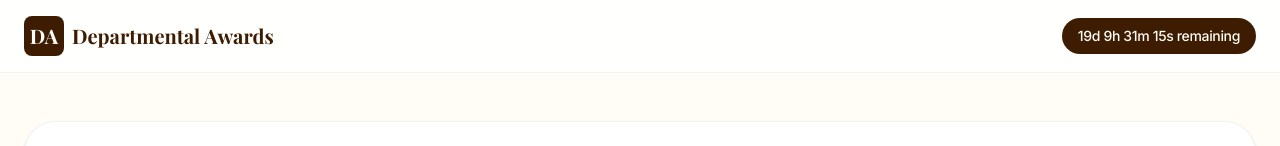
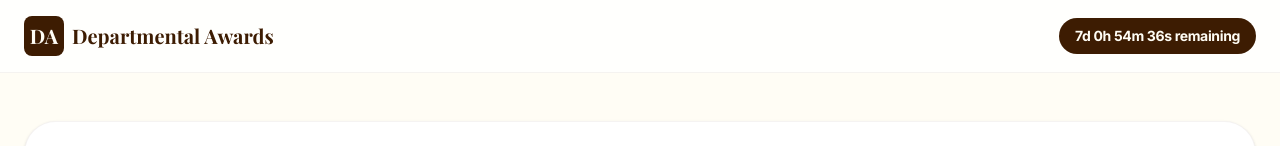
Before and after one commit to fasholatolulope3/voting_page, a Vue app: page /category/1 in a window 1280 px wide. Shown: the top 146 px of the page. Built offline with nearby package versions, Linux system fonts and the light colour scheme.

Commit message:
Implement 7-day voting deadline and view-only mode

```diff
--- a/src/components/CartBanner.vue
+++ b/src/components/CartBanner.vue
@@ -1,8 +1,10 @@
 <script setup>
 import { useCartStore } from '../stores/cart';
+import { useDeadlineStore } from '../stores/deadline';
 import { useRouter } from 'vue-router';
 
 const cartStore = useCartStore();
+const deadlineStore = useDeadlineStore();
 const router = useRouter();
 
 const proceedToPreview = () => {
@@ -12,7 +14,7 @@ const proceedToPreview = () => {
 
 <template>
   <div
-    v-show="cartStore.totalVotes > 0"
+    v-show="cartStore.totalVotes > 0 && !deadlineStore.isExpired"
     class="fixed bottom-6 left-1/2 -translate-x-1/2 z-50 bg-[#1a1a1a] shadow-2xl rounded-full px-8 py-4 flex items-center justify-between gap-8 md:gap-16 w-[90%] max-w-2xl border border-white/10 backdrop-blur-md transition-all duration-300 transform translate-y-0"
   >
     <div class="flex items-center gap-8">
--- a/src/components/CountdownTimer.vue
+++ b/src/components/CountdownTimer.vue
@@ -1,44 +1,23 @@
 <script setup>
-import { ref, onMounted, onUnmounted } from 'vue';
+import { onMounted, onUnmounted } from 'vue';
+import { useDeadlineStore } from '../stores/deadline';
 
-const targetDate = new Date();
-targetDate.setDate(targetDate.getDate() + 19);
-targetDate.setHours(targetDate.getHours() + 9);
-targetDate.setMinutes(targetDate.getMinutes() + 31);
-targetDate.setSeconds(targetDate.getSeconds() + 20);
+const deadlineStore = useDeadlineStore();
 
-const timeLeft = ref('');
-
-const updateCountdown = () => {
-  const now = new Date().getTime();
-  const distance = targetDate.getTime() - now;
-
-  if (distance < 0) {
-    timeLeft.value = 'EXPIRED';
-    return;
-  }
-
-  const days = Math.floor(distance / (1000 * 60 * 60 * 24));
-  const hours = Math.floor((distance % (1000 * 60 * 60 * 24)) / (1000 * 60 * 60));
-  const minutes = Math.floor((distance % (1000 * 60 * 60)) / (1000 * 60));
-  const seconds = Math.floor((distance % (1000 * 60)) / 1000);
-
-  timeLeft.value = `${days}d ${hours}h ${minutes}m ${seconds}s remaining`;
-};
-
-let timer;
 onMounted(() => {
-  updateCountdown();
-  timer = setInterval(updateCountdown, 1000);
+  deadlineStore.initTimer();
 });
 
 onUnmounted(() => {
-  clearInterval(timer);
+  deadlineStore.cleanupTimer();
 });
 </script>
 
 <template>
-  <div class="bg-chocolate text-cream px-4 py-2 rounded-full text-sm font-medium tracking-tight">
-    {{ timeLeft }}
+  <div :class="[
+    'px-4 py-2 rounded-full text-sm font-bold tracking-tight transition-colors',
+    deadlineStore.isExpired ? 'bg-red-500 text-white shadow-inner' : 'bg-chocolate text-cream'
+  ]">
+    {{ deadlineStore.timeLeftString }}
   </div>
 </template>
--- a/src/components/NomineeCard.vue
+++ b/src/components/NomineeCard.vue
@@ -16,10 +16,12 @@ const props = defineProps({
 });
 
 import { useAdminStore } from '../stores/admin';
+import { useDeadlineStore } from '../stores/deadline';
 
 const route = useRoute();
 const cartStore = useCartStore();
 const adminStore = useAdminStore();
+const deadlineStore = useDeadlineStore();
 const categoryId = computed(() => Number(route.params.id));
 
 const quantity = computed(() =>
@@ -81,7 +83,7 @@ const displayVotes = computed(() => {
       </div>
 
       <!-- Vote quantity selector matching the design -->
-      <div class="bg-chocolate/5 rounded-full flex items-center p-2 relative">
+      <div v-if="!deadlineStore.isExpired" class="bg-chocolate/5 rounded-full flex items-center p-2 relative">
         <button
           @click="decrement"
           :disabled="quantity === 0"
@@ -108,6 +110,10 @@ const displayVotes = computed(() => {
           </svg>
         </button>
       </div>
+
+      <div v-else class="bg-red-50 text-red-500 text-center rounded-full py-3 font-bold text-sm border border-red-100 uppercase tracking-widest">
+        Voting Closed
+      </div>
     </div>
   </div>
 </template>
--- /dev/null
+++ b/src/stores/deadline.js
@@ -0,0 +1,53 @@
+import { defineStore } from 'pinia';
+import { ref, onMounted, onUnmounted } from 'vue';
+
+export const useDeadlineStore = defineStore('deadline', () => {
+  // Hardcoded deadline: 7 days from March 4, 2026 -> March 11, 2026 12:30:00 UTC+1
+  const targetDate = new Date('2026-03-11T12:30:00+01:00');
+
+  const isExpired = ref(false);
+  const timeLeftString = ref('');
+  let timer = null;
+
+  const updateCountdown = () => {
+    const now = new Date().getTime();
+    const distance = targetDate.getTime() - now;
+
+    if (distance <= 0) {
+      isExpired.value = true;
+      timeLeftString.value = 'VOTING CONCLUDED';
+      if (timer) clearInterval(timer);
+      return;
+    }
+
+    isExpired.value = false;
+    const days = Math.floor(distance / (1000 * 60 * 60 * 24));
+    const hours = Math.floor((distance % (1000 * 60 * 60 * 24)) / (1000 * 60 * 60));
+    const minutes = Math.floor((distance % (1000 * 60 * 60)) / (1000 * 60));
+    const seconds = Math.floor((distance % (1000 * 60)) / 1000);
+
+    timeLeftString.value = `${days}d ${hours}h ${minutes}m ${seconds}s remaining`;
+  };
+
+  // Safe manual setup method for components
+  const initTimer = () => {
+    updateCountdown();
+    if (!isExpired.value && !timer) {
+      timer = setInterval(updateCountdown, 1000);
+    }
+  };
+
+  const cleanupTimer = () => {
+    if (timer) {
+      clearInterval(timer);
+      timer = null;
+    }
+  };
+
+  return {
+    isExpired,
+    timeLeftString,
+    initTimer,
+    cleanupTimer
+  };
+});
--- a/src/views/CheckoutView.vue
+++ b/src/views/CheckoutView.vue
@@ -2,10 +2,12 @@
 import { ref, onMounted } from 'vue';
 import { useCartStore } from '../stores/cart';
 import { useAdminStore } from '../stores/admin';
+import { useDeadlineStore } from '../stores/deadline';
 import { useRouter } from 'vue-router';
 
 const cartStore = useCartStore();
 const adminStore = useAdminStore();
+const deadlineStore = useDeadlineStore();
 const router = useRouter();
 
 const fullName = ref('');
@@ -102,6 +104,13 @@ const goBack = () => {
 };
 
 onMounted(() => {
+  // If deadline has passed, redirect back to home
+  if (deadlineStore.isExpired) {
+    alert('Voting has concluded. You cannot make any new payments.');
+    router.push('/');
+    return;
+  }
+
   // If cart is empty, redirect back to home
   if (cartStore.totalVotes === 0) {
     router.push('/');
```
